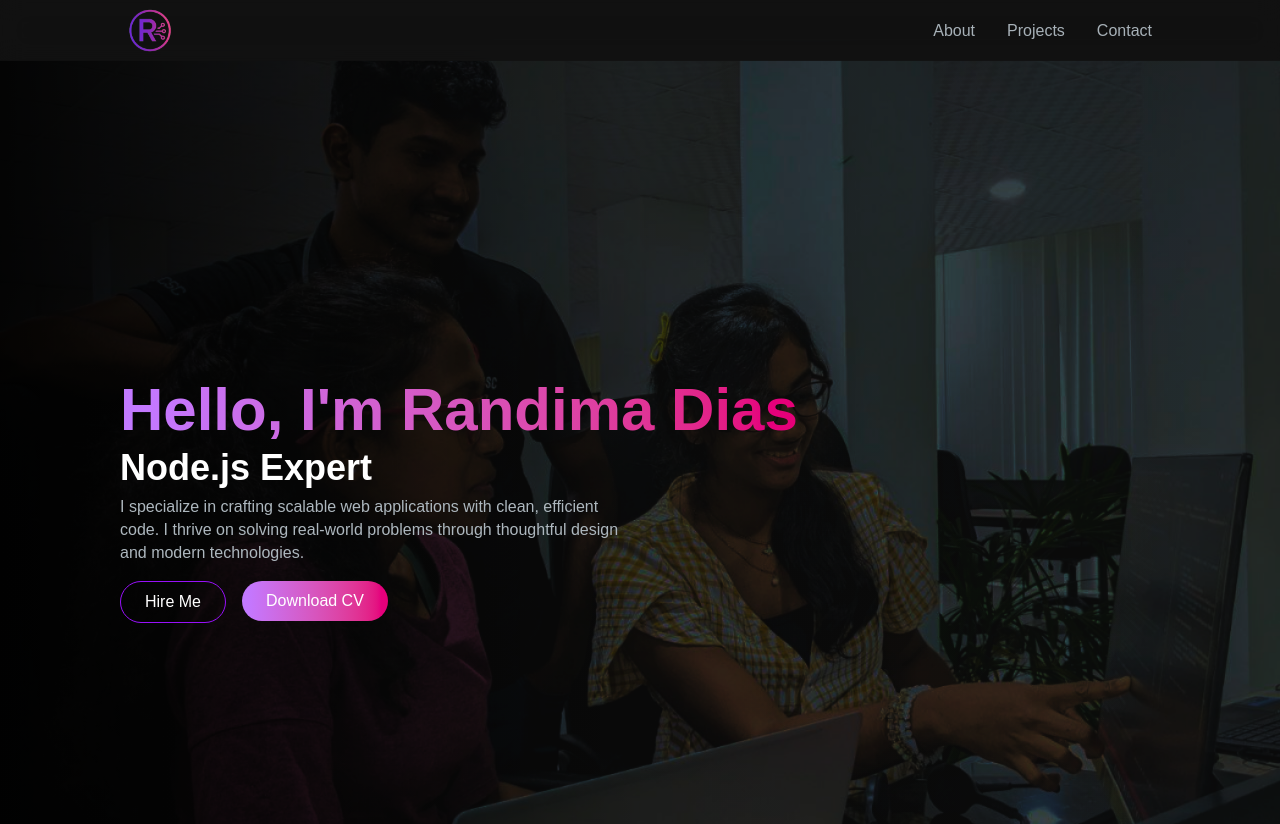
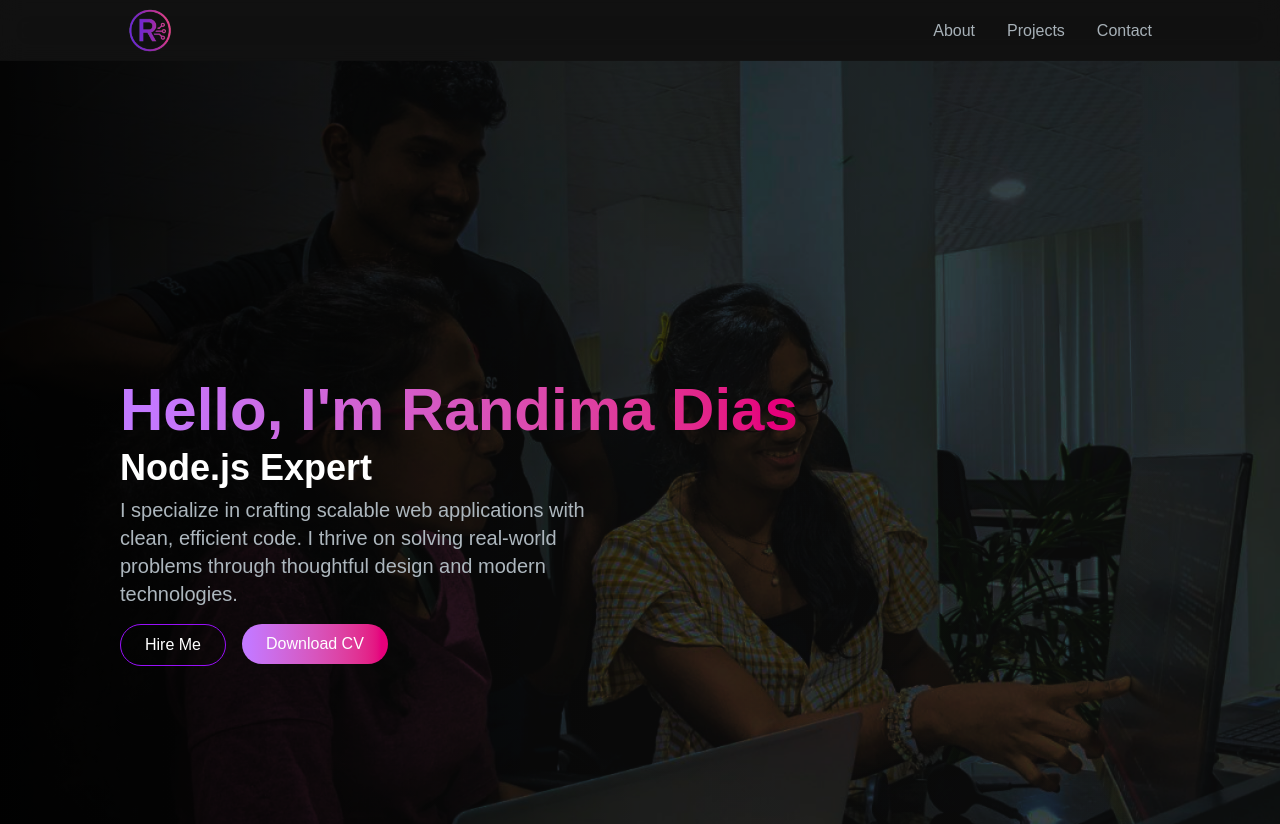
Before and after one commit to RandimaD25/portfolio-website, a Next.js app in the folder portfolio-website/: page / in a window 1280 px wide. Shown: the top 824 px of the page. Built offline with nearby package versions, Linux system fonts and the light colour scheme.

Commit message:
feat: change styles

```diff
--- a/portfolio-website/src/app/components/HeroSection.jsx
+++ b/portfolio-website/src/app/components/HeroSection.jsx
@@ -49,7 +49,7 @@ const HeroSection = () => {
             />
           </span>
 
-          <p className="text-[#ADB7BE] mt-2 text-sm md:text-md lg:text-[1rem] w-full lg:w-1/2">
+          <p className="text-[#ADB7BE] mt-2 text-sm sm:text-md md:text-lg lg:text-xl w-full xl:w-1/2">
             I specialize in crafting scalable web applications with clean,
             efficient code. I thrive on solving real-world problems through
             thoughtful design and modern technologies.
```
